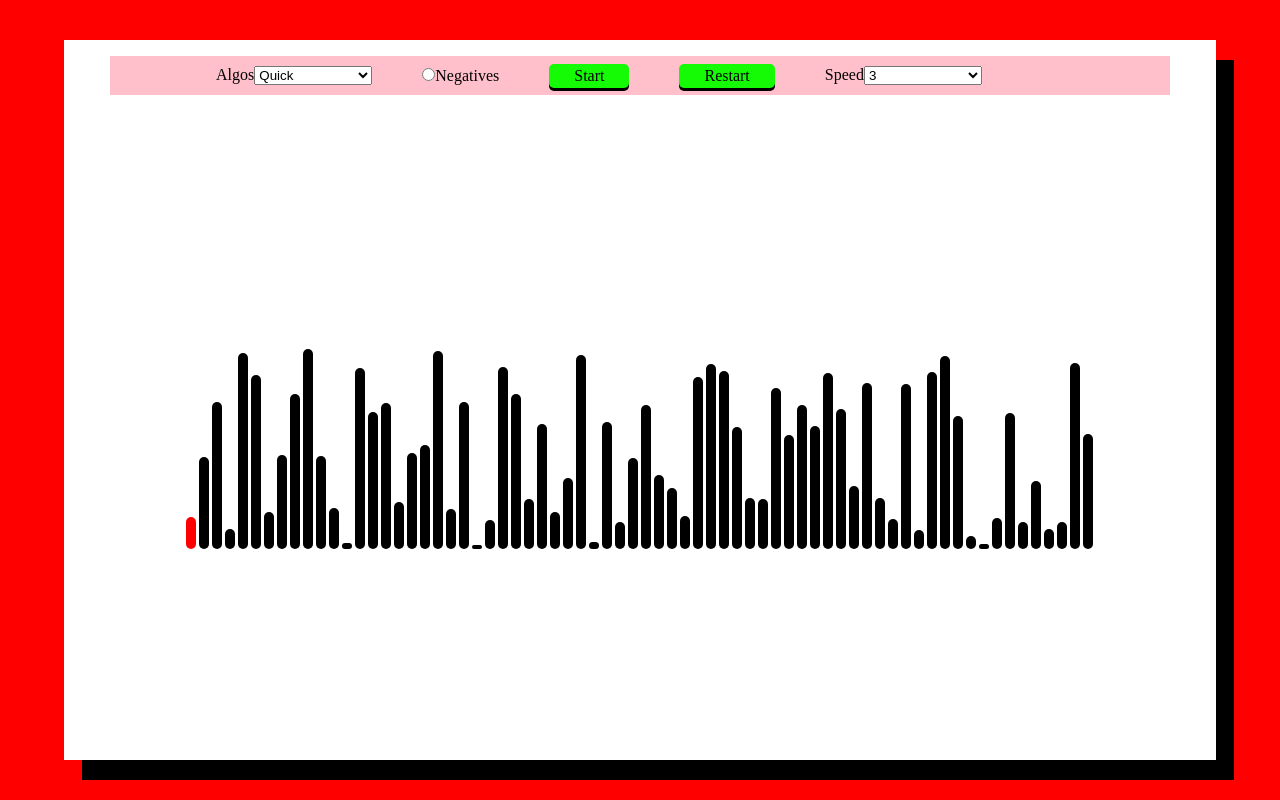
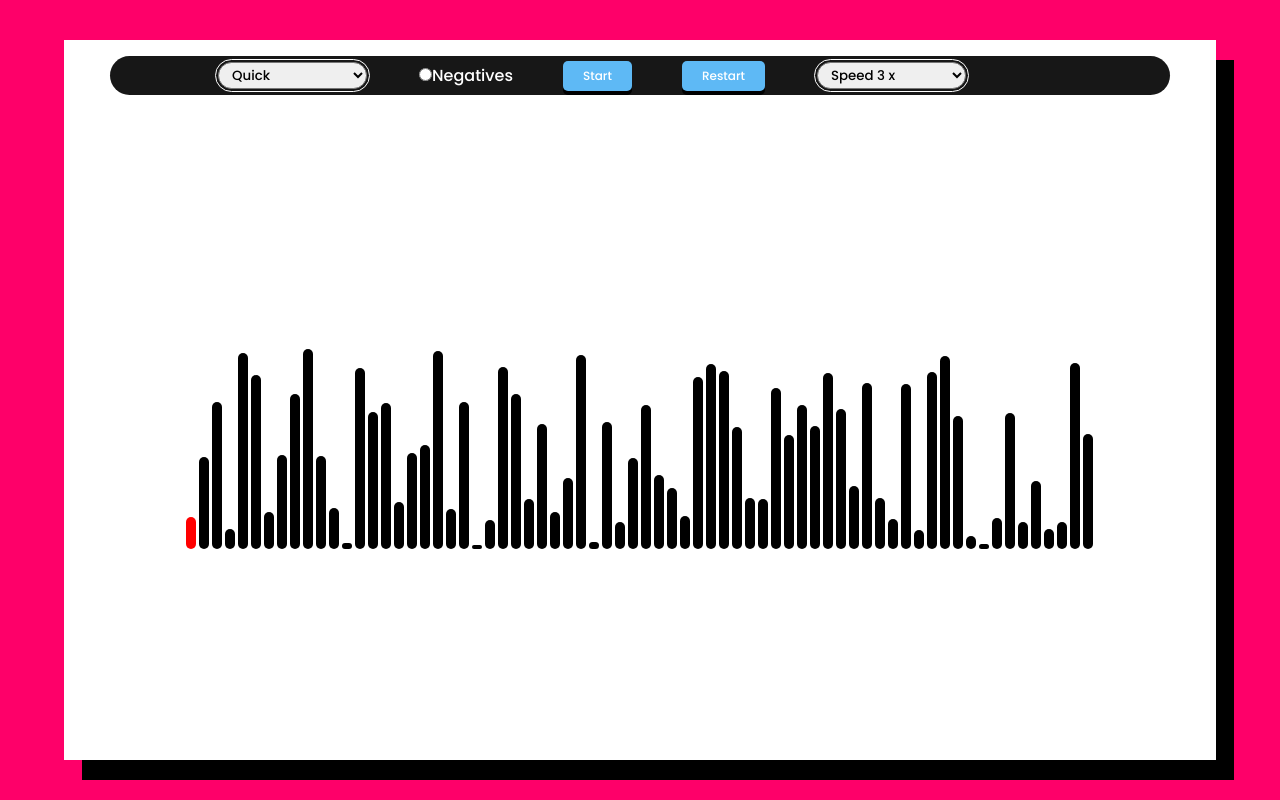
Before and after one commit to ds-247/sorting_visualizer, a React (Vite) app: page / in a window 1280 px wide. Built offline with nearby package versions, Linux system fonts and the light colour scheme.

Commit message:
ui related changes

```diff
--- a/src/App.scss
+++ b/src/App.scss
@@ -1,3 +1,4 @@
+
 .container {
   height: 100vh;
   scroll-snap-type: y mandatory;
@@ -7,7 +8,7 @@
 section {
   height: 100vh;
   scroll-snap-align: start;
-   background-color: red;
+   background-color: #fe0069;
    display: flex;
    justify-content: center;
    align-items: center;
--- a/src/components/button/btn.scss
+++ b/src/components/button/btn.scss
@@ -1,7 +1,16 @@
-.btn{
-    background-color: #15fa05;
-    padding: 3px 25px;
+.btn {
+  background-color: #5eb9f5;
+    padding: 6px 20px;
     border-radius: 5px;
-    box-shadow: 0 3px black;
+    box-shadow: 0 4px black;
+    color: white;
+    font-size: 12px;
     cursor: pointer;
+    transition: all 0.2s ease-in-out;
 }
+
+.btn:active {
+    box-shadow: 0 1px black;
+    transform: translateY(3px);
+    background-color: #fe0069;
+}
--- a/src/components/dropdown/Dropdown.jsx
+++ b/src/components/dropdown/Dropdown.jsx
@@ -1,14 +1,13 @@
 import "./dropdown.scss";
 
-export default function Dropdown({ label, options , selected, handleAlgoSelection}) {
+export default function Dropdown({ options , selected, handleAlgoSelection}) {
 
     function handleSelectChange(params) {
         handleAlgoSelection(params.target.value);
     }
 
   return (
-    <div>
-      <label>{label}</label>
+    <div className="dropDown">
       <select value={selected} onChange={handleSelectChange}>
         <option value="" disabled>
           Select an option
--- a/src/components/dropdown/dropdown.scss
+++ b/src/components/dropdown/dropdown.scss
@@ -0,0 +1,10 @@
+.dropDown{
+    padding: 2px;
+    border-radius: 26px;
+    outline: 1.4px solid white;
+
+    select{
+        padding: 2px 9px;
+        border-radius: 30px;
+    }
+}
--- a/src/components/first-section/FirstSection.jsx
+++ b/src/components/first-section/FirstSection.jsx
@@ -7,7 +7,7 @@ import Radio from "../radio/Radio";
 import "./first.scss";
 
 const algoList = ["Bubble", "Selection", "Insertion", "Merge", "Quick"];
-const speedList = [{ 1: 50 }, { 2: 40 }, { 3: 30 }, { 4: 20 }, { 5: 10 }];
+const speedList = [{ "Speed 1 x ": 50 }, { "Speed 2 x": 40 }, { "Speed 3 x": 30 }, { "Speed 4 x": 20 }, { "Speed 5 x": 10 }];
 const data = [
   32, 92, 147, 20, 196, 174, 37, 94, 155, 200, 93, 41, 6, 181, 137, 146, 47, 96,
   104, 198, 40, 147, 4, 29, 182, 155, 50, 125, 37, 71, 194, 7, 127, 27, 91, 144,
@@ -36,7 +36,7 @@ export default function FirstSection() {
       nums.push(val);
     }
 
-    setArr(nums);
+    setArr([...nums]);
   }
 
   function handleAlgoSelection(algo) {
@@ -163,7 +163,7 @@ export default function FirstSection() {
         await sleep();
       }
     }
-    setArr(data);
+    setArr([...data]);
   }
 
   async function bubbleSort(data) {
@@ -178,7 +178,7 @@ export default function FirstSection() {
           await sleep();
         }
       }
-      setArr(data);
+      setArr([...data]);
       await sleep();
     }
   }
@@ -198,7 +198,7 @@ export default function FirstSection() {
       data[minInd] = data[i];
       data[i] = val;
       setComp1(Math.min(data.length - 1, i + 1));
-      setArr(data);
+      setArr([...data]);
       await sleep();
     }
   }
@@ -207,17 +207,11 @@ export default function FirstSection() {
     setSpeed(speed);
   }
 
-  function SpeedUp() {
-    setSpeed((prev) => {
-      return prev - 10 <= 5 ? 5 : prev - 10;
-    });
-  }
 
   return (
     <div className="first">
       <Top>
         <Dropdown
-          label="Algos"
           options={algoList}
           selected={algo}
           handleAlgoSelection={handleAlgoSelection}
@@ -226,7 +220,6 @@ export default function FirstSection() {
         <Button value="Start" onClick={handleStart} />
         <Button value="Restart" onClick={handleRestart} />
         <Dropdown
-          label="Speed"
           options={speedList}
           selected={ms}
           handleAlgoSelection={handleSpeedChange}
--- a/src/components/radio/Radio.jsx
+++ b/src/components/radio/Radio.jsx
@@ -9,7 +9,7 @@ export default function Radio({name, option}) {
     }
 
     return (
-      <div>
+      <div className="radio-cont">
         <input
           type="radio"
           name={name}
--- a/src/components/radio/radio.scss
+++ b/src/components/radio/radio.scss
@@ -0,0 +1,3 @@
+.radio-cont{
+    color: white;
+}
--- a/src/components/top/top.scss
+++ b/src/components/top/top.scss
@@ -1,7 +1,8 @@
 .top{
     width: 92%;
     height: 39px;
-    background-color: pink;
+    background-color: #171717;
+    border-radius: 20px;
     margin: 16px auto;
 }
 
--- a/src/index.scss
+++ b/src/index.scss
@@ -1,5 +1,11 @@
+@import url('https://fonts.googleapis.com/css2?family=Poppins:ital,wght@0,100;0,200;0,300;0,400;0,500;0,600;0,700;0,800;0,900;1,100;1,200;1,300;1,400;1,500;1,600;1,700;1,800;1,900&display=swap');
+
+
 * {
   margin: 0;
   padding: 0;
   box-sizing: border-box;
+  font-family: "Poppins", sans-serif;
+  font-weight: 500;
+  font-style: normal;
 }
```
